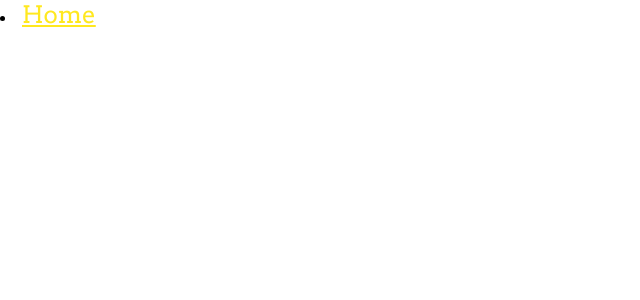
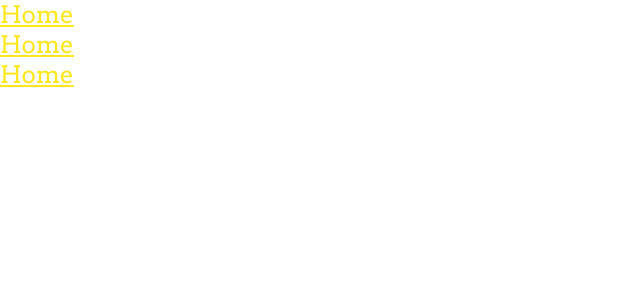
Before and after one commit to arnaufugarolas/The-Star-Wars-Encyclopedia, a React (Create React App) app: page / in a window 1280 px wide. Shown: the top 300 px of the page, without its empty margins (0-640 px from the left). Built offline with nearby package versions, Linux system fonts and the light colour scheme.

Commit message:
First Version

```diff
--- a/src/components/App/App.jsx
+++ b/src/components/App/App.jsx
@@ -1,9 +1,9 @@
 import React from 'react'
-import NavigationItem from '../NavigationItem/NavigationItem'
+import NavigationBar from '../NavigationBar/NavigationBar'
 
 function App () {
   return (
-    <NavigationItem link='/'>Home</NavigationItem>
+    <NavigationBar />
   )
 }
 
--- /dev/null
+++ b/src/components/NavigationBar/NavigationBar.jsx
@@ -0,0 +1,16 @@
+import React from 'react'
+import NavigationItem from '../NavigationItem/NavigationItem'
+
+const NavigationBar = () => {
+  return (
+    <nav>
+      <ul>
+        <NavigationItem link='/'>Home</NavigationItem>
+        <NavigationItem link='/about'>About</NavigationItem>
+        <NavigationItem link='/contact'>Contact</NavigationItem>
+      </ul>
+    </nav>
+  )
+}
+
+export default NavigationBar
```
